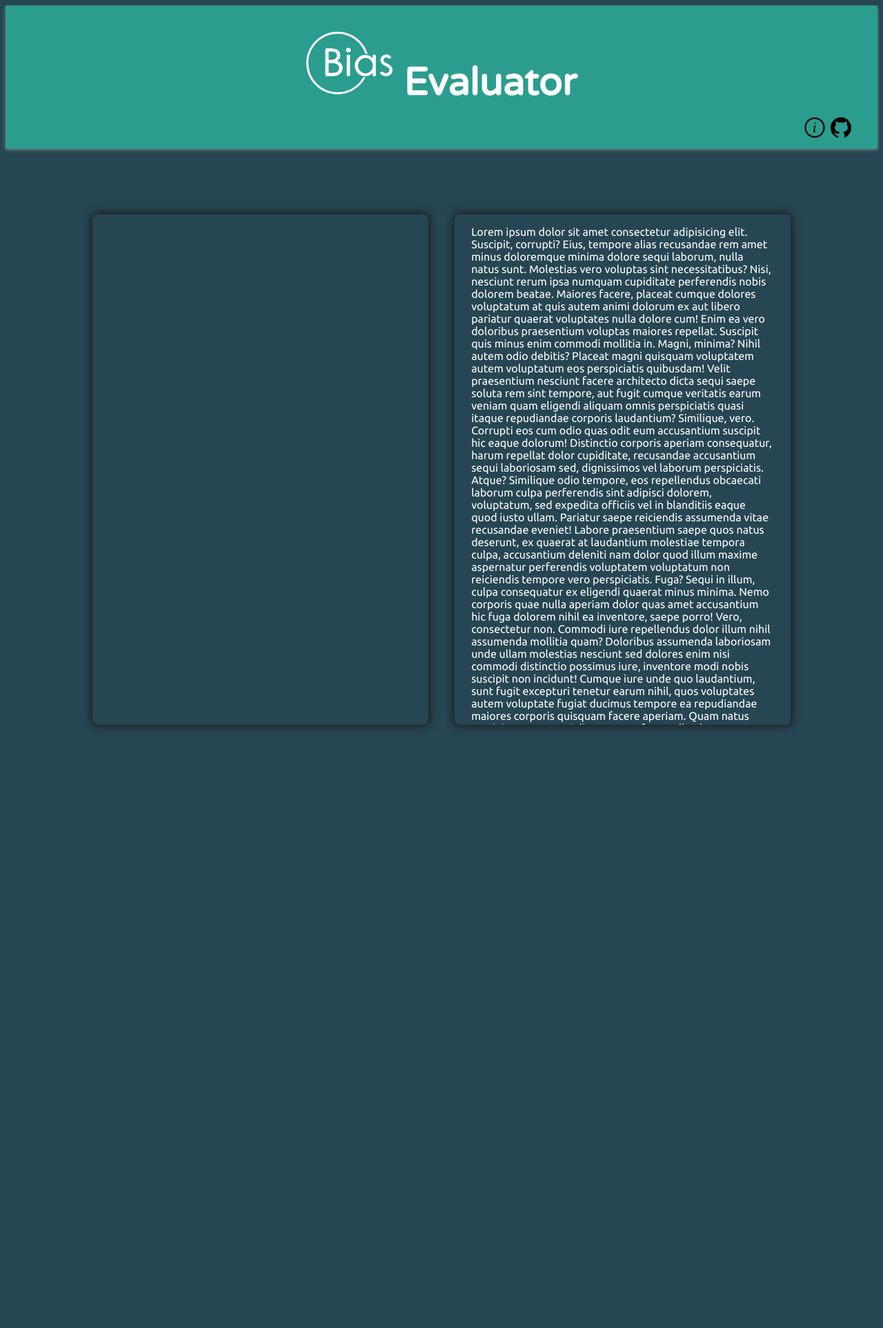
After one commit to ChrisAxt/DIT825, a Django app: template news_bias_evaluator/client/templates/client/results.html in a window 1280 px wide. The commit adds this page. Shown: the whole page at 69% size. Run offline with Django 4.2, Linux system fonts and the light colour scheme; the template is opened without the code that fills it, so the values that code supplies are empty.

Commit message:
Frontend: View for results after model processing - Deactivated checkbox (just need to be commented in when we implement   feature) - Use get method for now since we are not changing data. Will need to   change to post when saving user input issue #AP-69

```diff
--- /dev/null
+++ b/news_bias_evaluator/client/static/client/results.css
@@ -0,0 +1,65 @@
+
+/* Container that holds the 2 fileds for response */
+.response-container {
+    display: flex;
+    flex-direction: column;
+    gap: 2vh;
+    margin: 2vh 2vw 0;
+}
+
+/* The response fields */
+.response-field {
+    text-align: start;
+    padding-inline: 1rem;
+    border-radius: var(--border-radius);
+    box-shadow: 0 0 0.75rem 0.125rem rgb(28, 27, 27);
+    max-height: 40%;
+    overflow: scroll;
+    font-family: var(--ff-text);
+    font-size: var(--fs-small);
+}
+
+/* Response sentence */
+.result-sentence {
+    font-size: var(--fs-small);
+}
+
+/* Style for biased sentence */
+.biased {
+    color: var(--txt-color-bias);
+}
+
+/* Responsivness */
+@media screen and (min-width: 480px){
+
+    .response-container {
+        display: grid;
+        grid-template-columns: 1fr 1fr;
+        margin-inline: auto;
+        margin-top: 3vh;
+        gap: 3vw;
+        max-height: 60vh;
+        max-width: 95%;
+    }
+
+    .response-field {
+        padding-inline: 1.5rem;
+    }
+
+    html {
+        --fs-small: 0.9rem;
+        }
+
+}
+
+@media screen and (min-width: 800px){
+
+    .response-container {
+        margin-top: 5vh;
+        max-width: 80%;
+    }
+
+    html {
+    --fs-small: 1rem;
+    }
+}
--- /dev/null
+++ b/news_bias_evaluator/client/templates/client/results.html
@@ -0,0 +1,58 @@
+<!DOCTYPE html>
+<html lang="en">
+<head>
+    <meta charset="UTF-8">
+    <meta http-equiv="X-UA-Compatible" content="IE=edge">
+    <meta name="viewport" content="width=device-width, initial-scale=1.0">
+    <title>Bias Evaluator</title>
+    {% load static %}
+    <link rel="stylesheet" href="{% static 'client/style.css' %}">
+    <link rel="stylesheet" href="{% static 'client/results.css' %}">
+    <link rel="preconnect" href="https://fonts.googleapis.com">
+    <link rel="preconnect" href="https://fonts.gstatic.com" crossorigin>
+    <link href="https://fonts.googleapis.com/css2?family=Ubuntu:wght@300;400;700&family=Varela+Round&display=swap" rel="stylesheet">
+</head>
+<body>
+    <header class="header-container">
+        <h1><img class="logo" src="{% static 'client/images/logo.svg' %}" alt="logo"> Evaluator</h1>
+        <div class="container-btn">
+            <button title="Information" class="info-btn"><div style="display: none">Icon made from <a href="http://www.onlinewebfonts.com/icon">Icon Fonts</a> is licensed by CC BY 3.0</div></button>
+            <a title="GitHub repository" href="https://github.com/gusaxtcha/DIT825"><button class="github-btn"></button></a>
+        </div>
+    </header>
+    <section class="response-container">
+        <div class="response-field">
+            {% for sentence in sentences %}
+            <p class="result-sentence">{{sentence}}</p>
+            {% endfor %}
+        </div>
+        <div class="response-field">
+            <p>Lorem ipsum dolor sit amet consectetur adipisicing elit. Suscipit, corrupti? Eius, tempore alias recusandae rem amet minus doloremque minima dolore sequi laborum, nulla natus sunt. Molestias vero voluptas sint necessitatibus?
+            Nisi, nesciunt rerum ipsa numquam cupiditate perferendis nobis dolorem beatae. Maiores facere, placeat cumque dolores voluptatum at quis autem animi dolorum ex aut libero pariatur quaerat voluptates nulla dolore cum!
+            Enim ea vero doloribus praesentium voluptas maiores repellat. Suscipit quis minus enim commodi mollitia in. Magni, minima? Nihil autem odio debitis? Placeat magni quisquam voluptatem autem voluptatum eos perspiciatis quibusdam!
+            Velit praesentium nesciunt facere architecto dicta sequi saepe soluta rem sint tempore, aut fugit cumque veritatis earum veniam quam eligendi aliquam omnis perspiciatis quasi itaque repudiandae corporis laudantium? Similique, vero.
+            Corrupti eos cum odio quas odit eum accusantium suscipit hic eaque dolorum! Distinctio corporis aperiam consequatur, harum repellat dolor cupiditate, recusandae accusantium sequi laboriosam sed, dignissimos vel laborum perspiciatis. Atque?
+            Similique odio tempore, eos repellendus obcaecati laborum culpa perferendis sint adipisci dolorem, voluptatum, sed expedita officiis vel in blanditiis eaque quod iusto ullam. Pariatur saepe reiciendis assumenda vitae recusandae eveniet!
+            Labore praesentium saepe quos natus deserunt, ex quaerat at laudantium molestiae tempora culpa, accusantium deleniti nam dolor quod illum maxime aspernatur perferendis voluptatem voluptatum non reiciendis tempore vero perspiciatis. Fuga?
+            Sequi in illum, culpa consequatur ex eligendi quaerat minus minima. Nemo corporis quae nulla aperiam dolor quas amet accusantium hic fuga dolorem nihil ea inventore, saepe porro! Vero, consectetur non.
+            Commodi iure repellendus dolor illum nihil assumenda mollitia quam? Doloribus assumenda laboriosam unde ullam molestias nesciunt sed dolores enim nisi commodi distinctio possimus iure, inventore modi nobis suscipit non incidunt!
+            Cumque iure unde quo laudantium, sunt fugit excepturi tenetur earum nihil, quos voluptates autem voluptate fugiat ducimus tempore ea repudiandae maiores corporis quisquam facere aperiam. Quam natus suscipit saepe eos!
+            Odit, tempore fuga nulla placeat et error ea ipsam nesciunt sunt? Alias sequi impedit cum quos consectetur nemo numquam quasi explicabo sint, in iure similique, dolorum aliquid dicta tenetur omnis!
+            Iste nostrum recusandae rerum sed cumque sapiente explicabo adipisci rem corrupti in, voluptas error labore quia minus! Hic laboriosam a veritatis quaerat obcaecati suscipit doloribus assumenda, saepe alias iusto tempore.
+            Earum obcaecati explicabo unde ratione dicta? Illo voluptas officiis voluptates nostrum, perspiciatis minus placeat animi asperiores necessitatibus ab, impedit iusto laborum aspernatur dolorem in tempora dignissimos quia expedita labore fugiat?
+            Expedita eligendi tempora maxime saepe molestiae illo molestias pariatur quia, provident dolorum consequuntur nisi similique. Ipsum dolores enim sunt veniam aliquam quae recusandae dolorem, quos pariatur illo facere. Enim, inventore.
+            Voluptatibus consequuntur praesentium illo et repudiandae laborum excepturi, tempora similique unde repellat cumque rem. Nulla, eveniet non sunt, temporibus fugit voluptates eius, omnis laudantium fuga architecto modi vero tenetur velit.
+            Suscipit veniam officia beatae esse excepturi corporis error repellendus minus. Aliquid quia ad ipsum sit quod odio. Ipsa voluptates tempora deleniti nulla, culpa qui, officiis, repellendus unde aliquam et enim.
+            Asperiores quis reprehenderit, numquam quod quia odio perspiciatis nihil est quasi corporis, veniam, eum delectus impedit accusantium dolore ducimus at sapiente. Rem quia non fugiat quibusdam sint adipisci, amet dolorem!
+            Dolor, dicta alias perferendis libero distinctio, totam enim unde laborum voluptates ut consequatur quis corporis placeat ipsum quaerat quia aliquid rerum suscipit vero, aspernatur nostrum. Nam perspiciatis sequi quibusdam laudantium!
+            At, dolores. Dolor ab magnam similique ea voluptatibus sit alias culpa dicta doloremque voluptatum quibusdam quasi cumque, tempora repudiandae blanditiis accusamus aliquam deleniti nostrum et, voluptas facere ratione eum labore?
+            Quidem, architecto numquam, esse obcaecati expedita odio enim maxime reprehenderit, laboriosam quam ut rem! Deleniti voluptas fugit, quidem accusamus veritatis est quibusdam, vel laborum reiciendis, nesciunt sapiente corrupti esse tempora!
+            Obcaecati similique voluptates delectus assumenda eos error voluptatem ad rerum quis laborum dolores numquam, sunt ratione velit ullam optio fugit quisquam architecto repellendus aspernatur esse ea? Error consequatur quisquam quas!
+            Aut esse ex libero laudantium nesciunt. Dolorum corporis atque repellendus nulla architecto voluptates numquam veniam amet dolore maiores odit fugit dignissimos tempore rerum quaerat, ipsa magnam earum, illo id commodi?
+            Maxime aut quia repellat, omnis cupiditate soluta dicta cumque inventore veritatis ipsam sit enim rerum? Inventore, ullam natus ut, ratione aut consequatur veniam labore qui vitae nesciunt doloremque dolorem quasi.
+            Laudantium laboriosam, dolores nisi incidunt amet asperiores minus debitis ipsam maiores quia nobis distinctio error ad libero aspernatur illo exercitationem explicabo eum natus tempora. Dolor a officiis excepturi consequatur ea?
+            Laudantium aperiam assumenda nostrum modi quae beatae numquam excepturi, dolorum natus non deserunt atque ab, unde corporis repudiandae repellendus id facilis! Libero iure aliquid pariatur, harum magni culpa mollitia omnis?</p>
+        </div>
+    </section>
+</body>
+</html>
--- a/news_bias_evaluator/client/urls.py
+++ b/news_bias_evaluator/client/urls.py
@@ -3,4 +3,5 @@ from . import views
 
 urlpatterns = [
     path('', views.index, name='index'),
+    path('results', views.results, name='results')
 ]
```
Also changed, not shown: news_bias_evaluator/client/templates/client/index.html (+6 -14 lines), news_bias_evaluator/client/views.py (+11 -2 lines).
